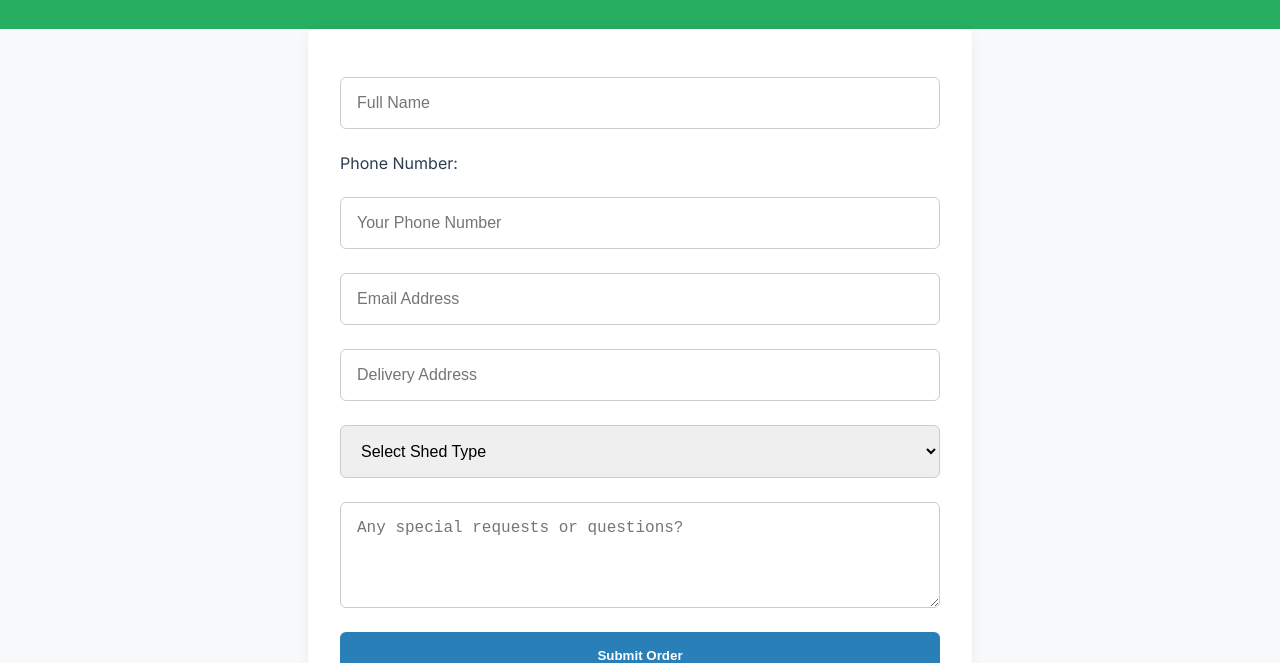
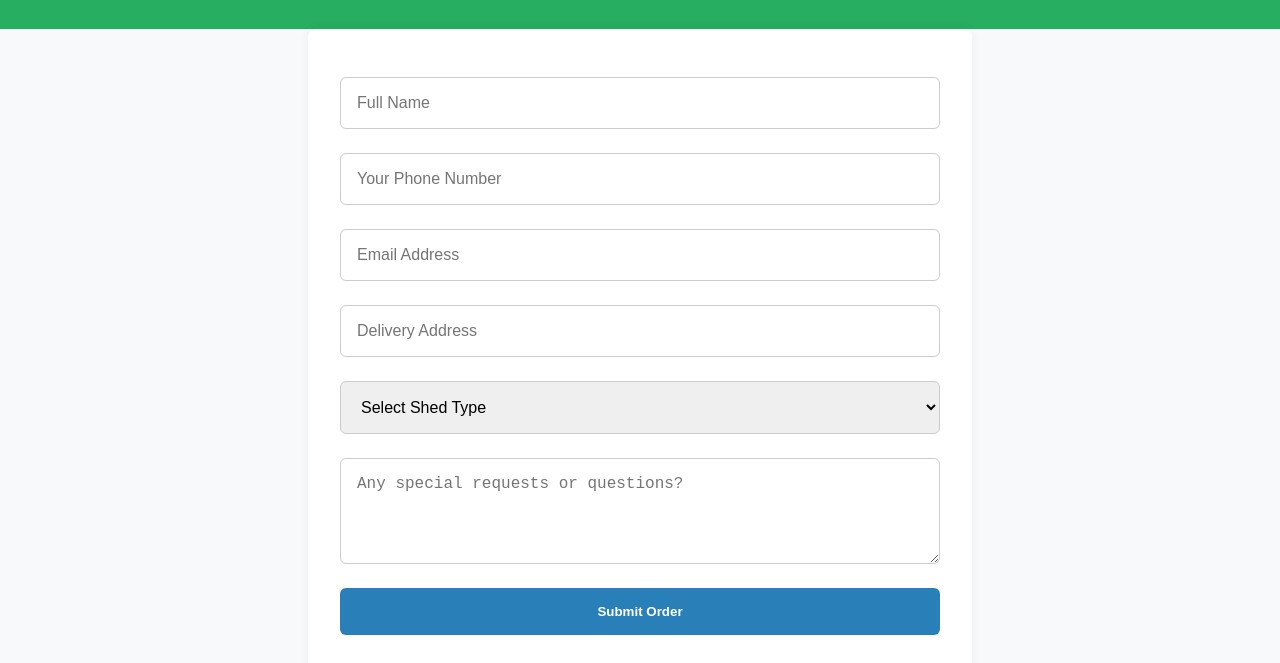
Before and after one commit to jwmcguire3/NeoGarden, a plain HTML site: page order.html in a window 1280 px wide. Shown: the part 137-800 px from the top of the page. Drawn offline with Linux system fonts and the light colour scheme.

Commit message:
Update order.html

```diff
--- a/order.html
+++ b/order.html
@@ -53,9 +53,6 @@
   <main>
    <form action="https://formspree.io/f/xdkdodgw" method="POST">
     <input name="name" placeholder="Full Name" required="" type="text"/>
-    <label>
-     Phone Number:
-    </label>
     <input name="phone" placeholder="Your Phone Number" required="True" type="tel"/>
     <input name="email" placeholder="Email Address" required="" type="email"/>
     <input name="address" placeholder="Delivery Address" required="" type="text"/>
```
